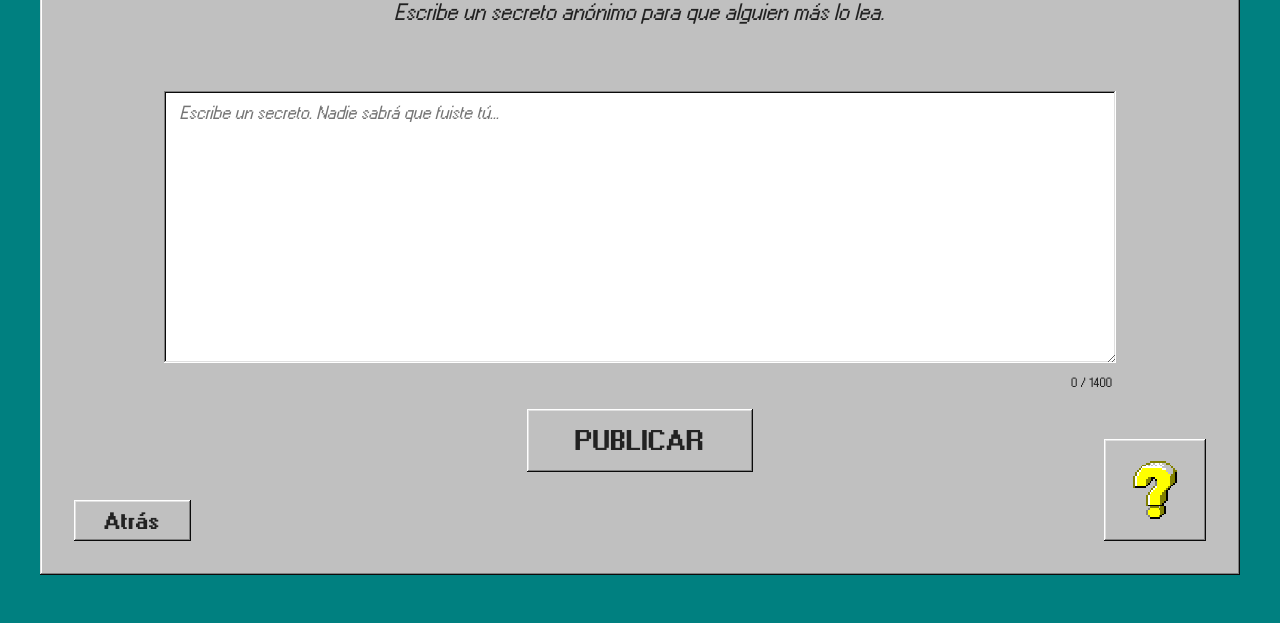
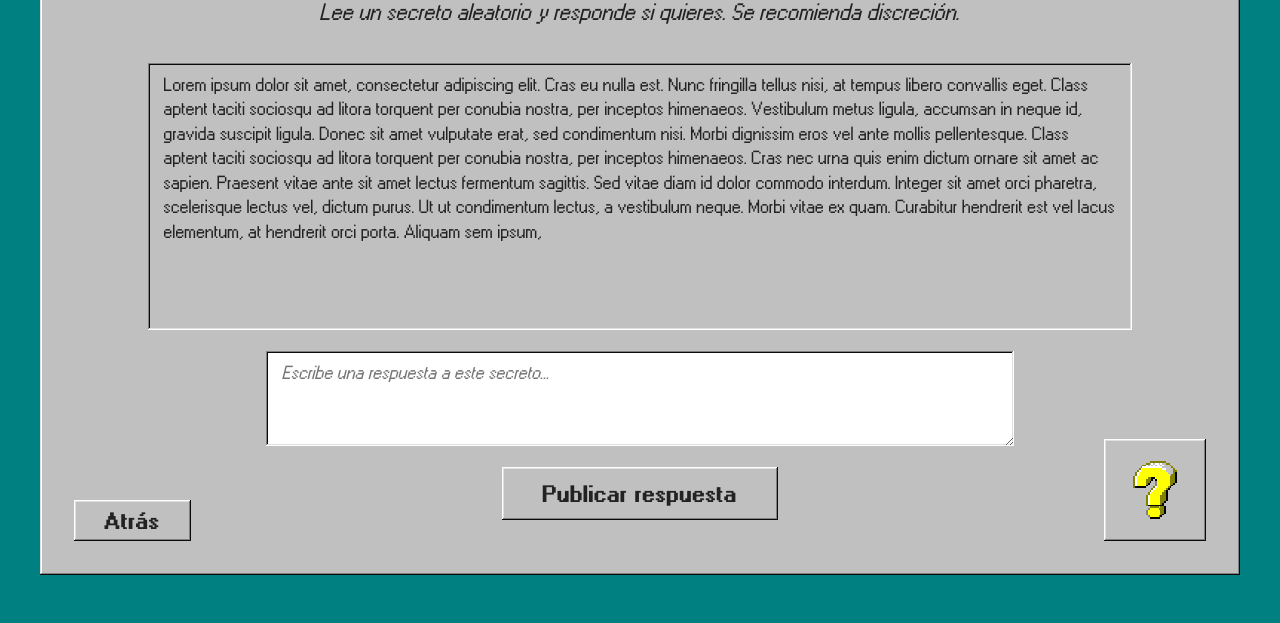
Before and after one commit to Redoct4/Mercado-de-Secretos, an Electron app: page index.html in a window 1280 px wide. Shown: the part 177-800 px from the top of the page. Drawn offline with Linux system fonts and the light colour scheme.

Commit message:
Lee un secreto Page v1 terminado

```diff
--- a/index.html
+++ b/index.html
@@ -11,7 +11,7 @@
 <body>
 
   <!-- ==========================================
-    HOME
+    INICIO
   ========================================== */ -->
 
   <div id="page-home" class="page" style="display: none">
@@ -63,7 +63,7 @@
         <div class="seccion-inferior">
           <div class="button-column">
             <button class="b1" id="entrar">Entrar</button>
-            <button class="b3" id="info-inicio">¿Qué es esto?</button>
+            <button class="b3" id="?-inicio">¿Qué es esto?</button>
           </div>
         </div>
 
@@ -139,7 +139,7 @@
     PUBLICAR SECRETO
   ========================================== -->
 
-  <div id="page-publicar-secreto" class="page">
+  <div id="page-publicar-secreto" class="page" style="display: none;">
 
     <div class="window screen-window">
       <div class="title-bar">
@@ -157,7 +157,7 @@
 
           <div class = "pub-secre-secc">
 
-            <div class ="pub-secre-textbox">
+            <div class ="centered-elements">
 
               <textarea
                 class="pub-secre-input"
@@ -195,6 +195,77 @@
 
   </div>
 
+  <!-- ==========================================
+    LEER SECRETO
+  ========================================== -->
+
+  <div id="page-leer-secreto" class="page">
+
+    <div class="window screen-window">
+      <div class="title-bar">
+        <div class="title-bar-text">MERCADO DE SECRETOS / Inicio / Leer secreto</div>
+      </div>
+
+      <div class="window-body">
+
+        <div class="seccion-superior">
+          <h2>Lee un secreto</h2>
+          <p class="subtitulo">Lee un secreto aleatorio y responde si quieres. Se recomienda discreción.</p>
+        </div>
+
+        <div class = "seccion-cuerpo">
+
+          <div class = "centered-elements leer-secre-sec">
+
+            <div class ="leer-secre-texto field-border-disabled">
+              <span>Lorem ipsum dolor sit amet, consectetur adipiscing elit. Cras eu nulla est. Nunc fringilla tellus nisi, at tempus libero convallis eget. Class aptent taciti sociosqu ad litora torquent per conubia nostra, per inceptos himenaeos. Vestibulum metus ligula, accumsan in neque id, gravida suscipit ligula. Donec sit amet vulputate erat, sed condimentum nisi. Morbi dignissim eros vel ante mollis pellentesque. Class aptent taciti sociosqu ad litora torquent per conubia nostra, per inceptos himenaeos. Cras nec urna quis enim dictum ornare sit amet ac sapien. Praesent vitae ante sit amet lectus fermentum sagittis. Sed vitae diam id dolor commodo interdum. Integer sit amet orci pharetra, scelerisque lectus vel, dictum purus. Ut ut condimentum lectus, a vestibulum neque. Morbi vitae ex quam. Curabitur hendrerit est vel lacus elementum, at hendrerit orci porta. Aliquam sem ipsum,</span>
+            </div>
+
+            <div class="respuesta-sec">
+
+              <button class="b1" id="responder-secreto" style="display: none;">
+                <span>Responder...</span>
+              </button>
+
+              <div class="respuesta-texto-sec">
+
+                <textarea
+                  id="respuesta-input"
+                  placeholder="Escribe una respuesta a este secreto..."
+                  maxlength="800"
+                ></textarea>
+
+                <button class="b2" id="publicar-respuesta">
+                  <span>Publicar respuesta</span>
+                </button>
+
+              </div>
+
+            </div>
+
+
+
+          </div>
+
+        </div>
+
+        <div class="acciones-inferiores">
+
+          <div class="back-button">
+            <button class="b2" id="regresar-pub-secre">Atrás</button>
+          </div>
+
+          <button class="b-img2" id="?-pub-secre">
+            <img src="imgs/help.png">
+          </button>
+
+        </div>
+
+      </div>
+    </div>
+
+  </div>
+
   <script src="script.js"></script>
 </body>
 </html>
--- a/style.css
+++ b/style.css
@@ -61,8 +61,9 @@ h3 {
     text-align: center;
 }
 
+
 /* ==========================================
-   3. INPUTS
+    3. INPUTS
    ========================================== */
 
 /* Buttons */
@@ -102,10 +103,13 @@ button.b3 {
     padding: 1em 0.3em 0.7em !important;
 }
 
-textarea {
+textarea, .field-border-disabled {
     font-size: var(--important-font-size);
     padding: 0.7em 1em;
     line-height: 1.5;
+}
+textarea::placeholder {
+    font-style: italic;
 }
 
 /* Checkbox */
@@ -267,8 +271,8 @@ button.b-img3 {
     padding: 0.5em 1.5em 0.3em;
 }
 
-/* Publicar secretos */
-.pub-secre-secc {
+/* Publicar secreto */
+.centered-elements {
     display: flex;
     align-items: center;
     justify-content: center;
@@ -284,14 +288,52 @@ button.b-img3 {
         min-width: 30rem;
         min-height: 8rem;
     }
-    textarea::placeholder {
-        font-style: italic;
-    }
 
     p {
         font-size: var(--smalltext-font-size);
         text-align: right;
         padding-right: 0.3em;
+    }
+}
+
+/* Leer secretos */
+.leer-secre-sec {
+    gap: 1rem;
+    margin-bottom: -2rem;
+}
+.leer-secre-texto {
+    width: 70rem;
+    height: 18rem;
+}
+
+.respuesta-sec, .respuesta-texto-sec {
+    display: flex;
+    flex-direction: column;
+    align-items: center;
+    justify-content: center;
+    gap: 1rem;
+}
+.respuesta-sec {
+    width: 55rem;
+    height: 14rem;
+
+    button[id="responder-secreto"] {
+        margin-bottom: 5rem;
+    }
+
+    div {
+
+        width: 100%;
+        height: 100%;
+
+        textarea {
+            width: 100%;
+            height: 50%;
+            max-width: 75rem;
+            max-height: var(--height-t);
+            min-height: 4rem;
+            min-width: 30rem;
+        }
     }
 }
 
```
